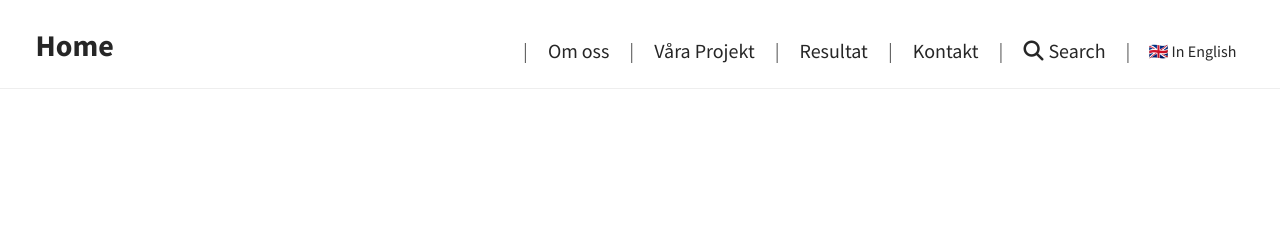
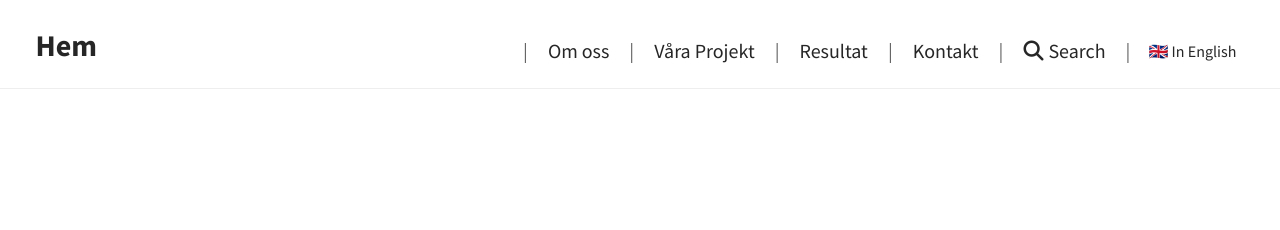
Before and after one commit to ScilifelabDataCentre/DIGIfor1Health_web, a Jekyll site: the page built from index.html, in a window 1280 px wide. Shown: the top 230 px of the page. Built offline with Jekyll 4.4.1, drawn with Linux system fonts in a browser that asks for light colours; a script that is not in the unit is left out; the list of posts is cut into pages by our own code; comment, search, counter and statistics services are not loaded.

Commit message:
Show 'Hem' in Swedish nav, keep 'Home' in English nav

```diff
--- a/_includes/default/navbar.liquid
+++ b/_includes/default/navbar.liquid
@@ -14,7 +14,7 @@
 		</a>
         {% endif %}
         <a class="site-title" aria-label="{{ site.title }}" href="{{ home_href | relative_url }}">
-        {{ site.title }}
+        {% if current_page.lang == 'en' %}{{ site.title }}{% else %}Hem{% endif %}
 		</a>
 	</div>
 
```
